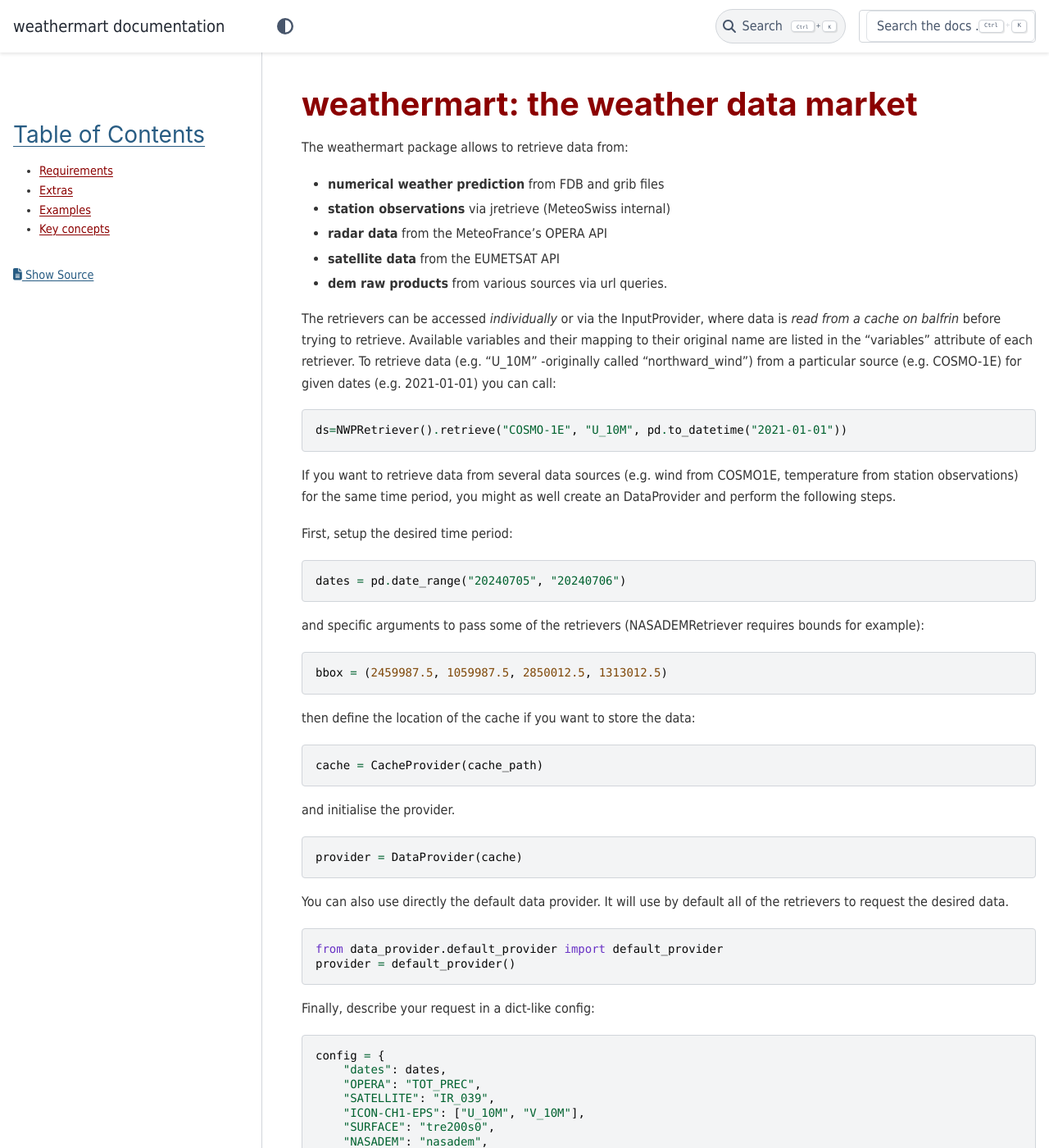
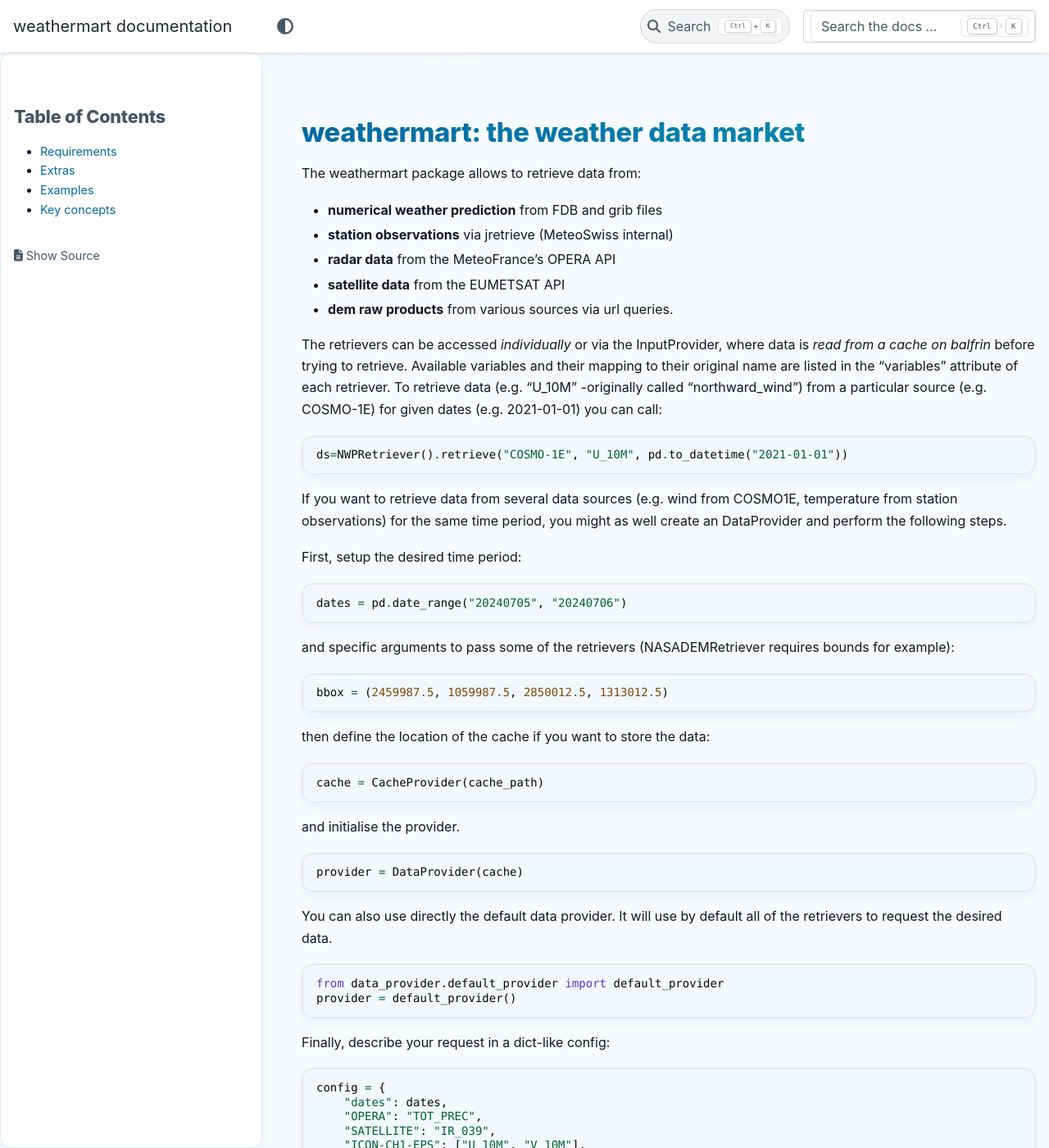
Before and after one commit to MeteoSwiss/weathermart, a Sphinx documentation site: the page built from docs/index.rst, in a window 1280 px wide and 1400 px high. Shown: the whole window at 82% size. Built offline with Sphinx 7.4.7 and the PyData theme 0.15.4, drawn with Linux system fonts in a browser that asks for light colours.

Commit message:
Try custom css

```diff
--- a/docs/_static/custom.css
+++ b/docs/_static/custom.css
@@ -1,33 +1,234 @@
-/* Change the font family */
-body {
-    font-family: "Tahoma", sans-serif;
-    color: #333333
+/* ================================
+   Weathermart Docs – "Sky" theme
+   Subtle weather motif for ML/data docs
+   ================================ */
+
+/* --- Tokens: colors & typography --- */
+:root{
+  --font-sans: Inter, system-ui, -apple-system, "Segoe UI", Roboto, "Helvetica Neue", Arial, "Noto Sans", "Liberation Sans", sans-serif;
+
+  /* Day palette */
+  --wm-text: #0f172a;              /* slate-900 */
+  --wm-muted: #475569;             /* slate-600 */
+  --wm-bg: #f6fbff;                /* very light sky */
+  --wm-surface: #ffffff;           /* card surface */
+  --wm-border: #e2e8f0;            /* slate-200 */
+
+  /* Weather accents */
+  --wm-sky-700: #0ea5e9;           /* clear-sky blue */
+  --wm-sky-900: #0369a1;           /* deep sky */
+  --wm-rain-600: #0891b2;          /* rain teal */
+  --wm-sun-500: #f59e0b;           /* sunrise accent */
+  --wm-storm-700:#334155;          /* storm slate */
+
+  --wm-link: var(--wm-rain-600);
+  --wm-link-hover: var(--wm-sky-900);
 }
-/* Optional: Customize specific parts like headers */
-h1 {color: #8B0000;
-    font-weight: bold;}
-h5 {color: #8fcbe4}
-h4 {color: #76bddc}
-h3 {color: #5a9cc7}
-h2 {color: #285c83}
 
-.navbar-brand img {
-    height: auto;
-    max-width: 300px; /
+/* --- Base & background --- */
+html, body{
+  background:
+    radial-gradient(1200px 600px at 10% -10%, #eaf7ff 0%, transparent 60%),
+    radial-gradient(800px 400px at 80% -20%, #e3f2ff 0%, transparent 55%),
+    var(--wm-bg);
+  color: var(--wm-text);
 }
-.bd-search .fa-magnifying-glass {
-    display: none;
+
+body{
+  font-family: var(--font-sans);
+  line-height: 1.65;
+  -webkit-font-smoothing: antialiased;
+  -moz-osx-font-smoothing: grayscale;
 }
-.search-button__kbd-shortcut {
-    border-radius: 4px;
-    font-size: 0.5em;
+
+/* --- Headings with weather accent --- */
+h1,h2,h3,h4,h5{
+  font-weight: 800;
+  line-height: 1.2;
+  letter-spacing: -0.01em;
+  margin-top: 1.15em;
 }
-.toctree-l1 .reference {
-    color: #8B0000; /* Replace #FF5733 with your desired color */
+h1{
+  font-size: 2.05rem;
+  background: linear-gradient(90deg, var(--wm-sky-900), var(--wm-rain-600));
+  -webkit-background-clip: text;
+  background-clip: text;
+  color: transparent;
 }
-.sidebar-primary-item a {color: #285c83}
+h2{ font-size:1.6rem; color: var(--wm-sky-900); }
+h3{ font-size:1.35rem; color: var(--wm-rain-600); }
+h4{ font-size:1.15rem; color: var(--wm-muted); }
+h5{ font-size:1.0rem;  color: var(--wm-muted); }
 
-html[data-theme="dark"] {
-    background-color: black;
-    --pst-color-on-background: #222832;
+/* --- Links --- */
+a{
+  color: var(--wm-link);
+  text-decoration: none;
+  transition: color .15s ease, box-shadow .15s ease;
 }
+a:hover, a:focus{
+  color: var(--wm-link-hover);
+  text-decoration: underline;
+}
+a:focus-visible{
+  outline: 3px solid #bae6fd; /* sky-200 */
+  outline-offset: 2px; border-radius: 6px;
+}
+
+/* --- Navbar brand (logo) --- */
+.navbar-brand img{
+  height: auto;
+  max-height: 38px; /* consistent logo height */
+  width: auto;
+}
+
+/* --- Search (pydata-sphinx-theme) --- */
+.bd-search .fa-magnifying-glass{ display:none; }
+.search-button__kbd-shortcut{
+  border-radius: 6px;
+  font-size: .65em;
+  padding: .1rem .35rem;
+  background: var(--wm-surface);
+  border: 1px solid var(--wm-border);
+  color: var(--wm-muted);
+}
+
+/* --- Sidebar & ToC --- */
+.toctree-l1 .reference{
+  color: var(--wm-sky-900);
+}
+.toctree-l1 .reference:hover{ color: var(--wm-rain-600); }
+
+.sidebar-primary-item a{
+  color: var(--wm-muted);
+}
+.sidebar-primary-item a:hover,
+.sidebar-primary-item a:focus{
+  color: var(--wm-sky-900);
+}
+
+/* --- Cards, admonitions, code blocks: "cloud-soft" --- */
+.card, .admonition, .bd-sidebar, .bd-toc, .bd-content .highlight{
+  background: var(--wm-surface);
+  border: 1px solid var(--wm-border);
+  border-radius: 14px;              /* cloud-soft corners */
+  box-shadow: 0 6px 12px rgba(3, 105, 161, 0.06); /* sky tint */
+}
+
+/* Admonition headers with a raindrop bar */
+.admonition-title{
+  position: relative;
+  padding-left: .8rem;
+}
+.admonition-title::before{
+  content:"";
+  position:absolute; left:.4rem; top:50%;
+  transform: translateY(-50%);
+  width:6px; height:6px; border-radius: 50%;
+  background: var(--wm-rain-600);
+  box-shadow:
+    0 -10px 0 0 var(--wm-sky-700),
+    0  10px 0 0 var(--wm-sun-500);
+}
+
+/* Code */
+pre, code, kbd, samp{
+  font-family: ui-monospace, "SFMono-Regular", Menlo, Consolas, "Liberation Mono", monospace;
+}
+pre{
+  background: #f1f8ff;              /* faint sky */
+  border: 1px solid var(--wm-border);
+  border-radius: 12px !important;
+  padding: .85rem 1rem;
+  overflow: auto;
+}
+code{
+  background: #eef6ff;
+  border: 1px solid var(--wm-border);
+  padding: .05rem .35rem;
+  border-radius: 8px;
+}
+
+/* --- Tables --- */
+table{
+  border-collapse: collapse; width:100%; background: var(--wm-surface);
+  border: 1px solid var(--wm-border);
+}
+th, td{
+  border-bottom: 1px solid var(--wm-border);
+  padding: .6rem .75rem;
+}
+th{
+  background: linear-gradient(180deg, #f0f9ff, #e6f3ff);
+  color: var(--wm-storm-700);
+  font-weight: 700;
+}
+
+/* --- Buttons / badges --- */
+.btn, .badge, .label{ border-radius: 999px; }
+.btn-primary{
+  background: var(--wm-sky-900);
+  border-color: var(--wm-sky-900);
+}
+.btn-primary:hover{
+  background: var(--wm-rain-600);
+  border-color: var(--wm-rain-600);
+}
+
+/* --- Section scroll offset (for anchored headings) --- */
+.section, .bd-content > div > section{ scroll-margin-top: 5rem; }
+
+/* --- Horizontal rule with "isobar" vibe --- */
+hr{
+  border: 0; height: 10px; margin: 2rem 0;
+  background:
+    repeating-linear-gradient(
+      90deg,
+      rgba(3,105,161,.15) 0 18px,
+      rgba(14,165,233,.15) 18px 36px
+    );
+  border-radius: 999px;
+}
+
+/* --- Dark mode: dusk-to-night --- */
+html[data-theme="dark"]{
+  --wm-bg: #0b1220;           /* deep dusk */
+  --wm-surface: #0f172a;      /* slate-900 */
+  --wm-text: #e5e7eb;         /* slate-200 */
+  --wm-muted: #9aa4b2;        /* slate-400 */
+  --wm-border: #1f2937;       /* slate-800 */
+
+  --wm-sky-700: #38bdf8;      /* brighter sky in dark */
+  --wm-sky-900: #0ea5e9;
+  --wm-rain-600: #22d3ee;     /* cyan-400 */
+  --wm-sun-500: #fbbf24;      /* warmer sunrise */
+  --wm-storm-700:#cbd5e1;     /* slate-300 */
+
+  --wm-link: var(--wm-rain-600);
+  --wm-link-hover: var(--wm-sky-700);
+
+  background:
+    radial-gradient(800px 400px at 85% -10%, rgba(56,189,248,.08) 0%, transparent 60%),
+    radial-gradient(1200px 600px at 15% -20%, rgba(34,211,238,.06) 0%, transparent 60%),
+    #0b1220;
+  --pst-color-on-background: #222832; /* keep theme var for compat */
+}
+
+html[data-theme="dark"] .card,
+html[data-theme="dark"] .admonition,
+html[data-theme="dark"] .bd-sidebar,
+html[data-theme="dark"] .bd-toc,
+html[data-theme="dark"] .bd-content .highlight,
+html[data-theme="dark"] pre,
+html[data-theme="dark"] code{
+  background: var(--wm-surface);
+  border-color: var(--wm-border);
+  color: var(--wm-text);
+}
+
+/* --- Keep/upgrade your original overrides --- */
+.navbar-brand img{ height:auto; max-width: 300px; } /* if needed, remove to use max-height above */
+.bd-search .fa-magnifying-glass{ display:none; }
+.search-button__kbd-shortcut{ border-radius: 6px; font-size: .65em; }
+.toctree-l1 .reference{ color: var(--wm-sky-900); }
+.sidebar-primary-item a{ color: var(--wm-muted); }
```
